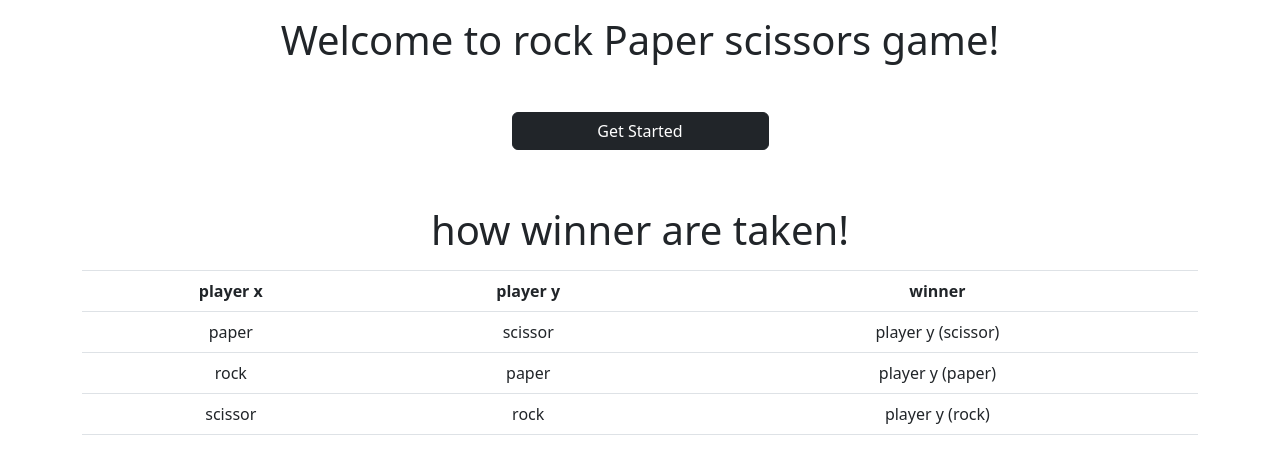
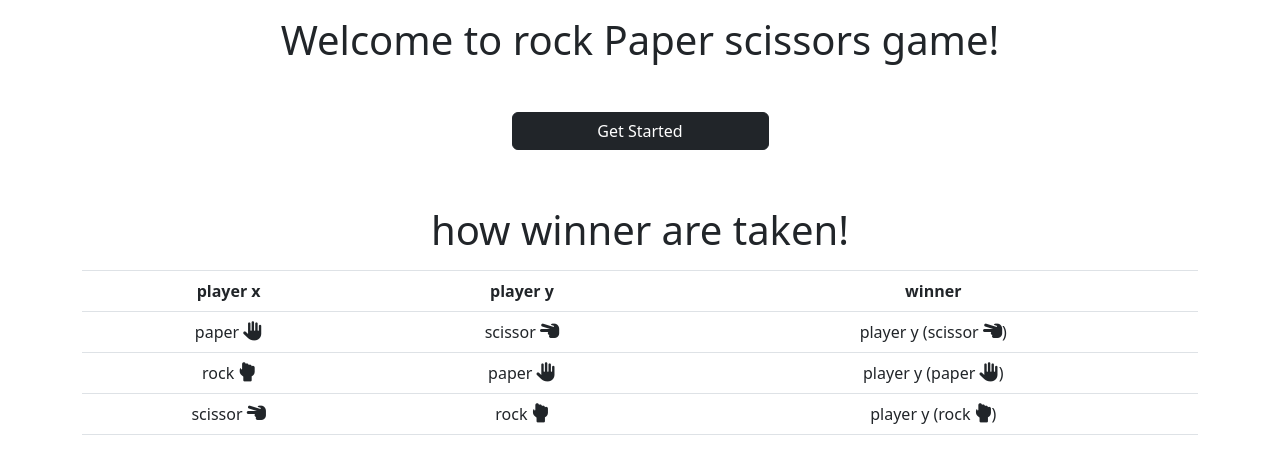
Before and after one commit to Satyam0912/rpsgame.github.io, a plain HTML site: page index.html in a window 1280 px wide. Drawn offline with nearby package versions, Linux system fonts and the light colour scheme.

Commit message:
updated more info

```diff
--- a/index.html
+++ b/index.html
@@ -23,7 +23,7 @@
         <div class="text-center mt-3">
             <h1>Welcome to rock Paper scissors game!</h1>
         </div>
-        <div id="message" class="text-center h5">
+        <div id="message" class="text-center bg-primary h5">
 
         </div>
         <div class="text-center m-5" id="start">
@@ -51,12 +51,15 @@
             <div class="row">
                 <div id="rock" class="col-4">
                     <i class="fas fa-hand-rock"></i>
+                    <p>Rock</p>
                 </div>
                 <div id="paper" class="col-4">
                     <i class="fas fa-hand-paper"></i>
+                    <p>Paper</p>
                 </div>
                 <div id="scissors" class="col-4">
                     <i class="fas fa-hand-scissors"></i>
+                    <p>scissors</p>
                 </div>
             </div>
         </div>
@@ -73,19 +76,19 @@
                     <th>winner</th>
                 </tr>
                 <tr>
-                    <td>paper</td>
-                    <td>scissor</td>
-                    <td>player y (scissor)</td>
+                    <td>paper <i class="fas fa-hand-paper"></i></td>
+                    <td>scissor <i class="fas fa-hand-scissors"></i></td>
+                    <td>player y (scissor <i class="fas fa-hand-scissors"></i>)</td>
                 </tr>
                 <tr>
-                    <td>rock</td>
-                    <td>paper</td>
-                    <td>player y (paper)</td>
+                    <td>rock <i class="fas fa-hand-rock"></i></td>
+                    <td>paper <i class="fas fa-hand-paper"></i></td>
+                    <td>player y (paper <i class="fas fa-hand-paper"></i>)</td>
                 </tr>
                 <tr>
-                    <td>scissor</td>
-                    <td>rock</td>
-                    <td>player y (rock)</td>
+                    <td>scissor <i class="fas fa-hand-scissors"></i></td>
+                    <td>rock <i class="fas fa-hand-rock"></i></td>
+                    <td>player y (rock <i class="fas fa-hand-rock"></i>)</td>
                 </tr>
             </table>
         </div>
--- a/styles.css
+++ b/styles.css
@@ -14,3 +14,7 @@
 #computerSide {
     height: 250pxs;
 }
+
+.table .fas{
+    font-size: 1.2rem;
+}
```
